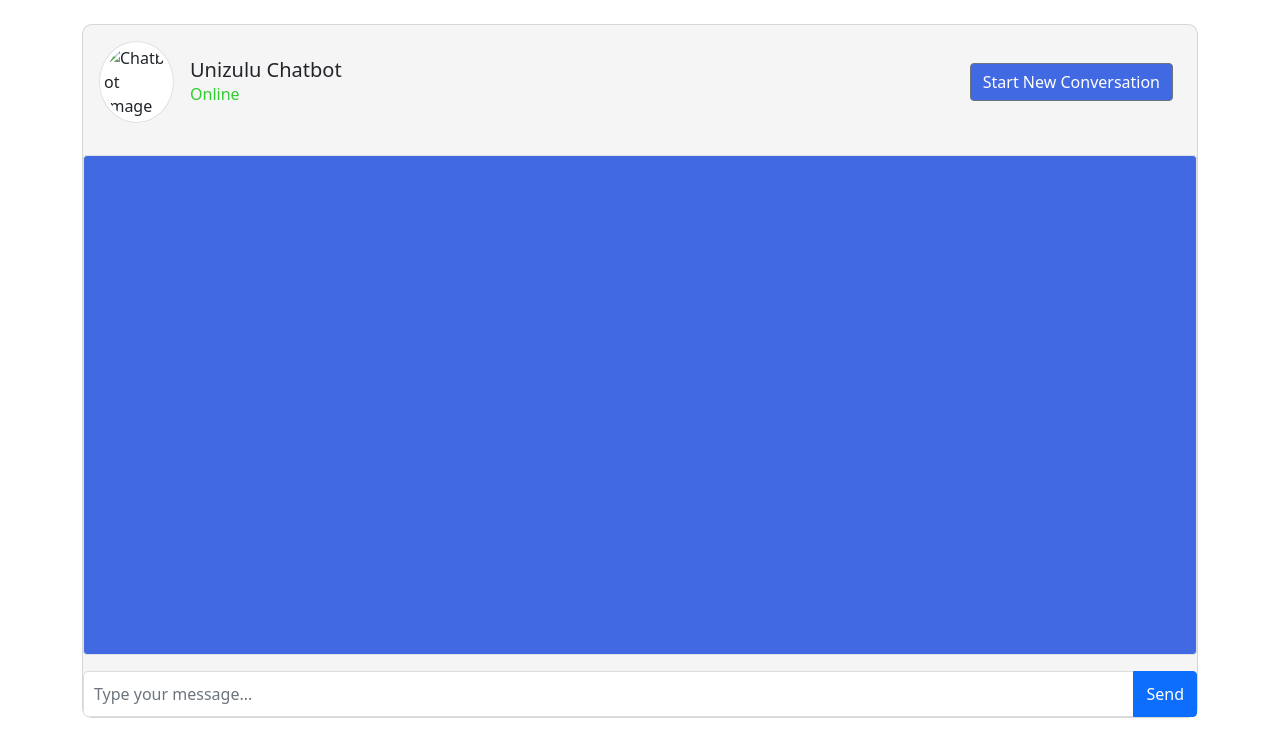
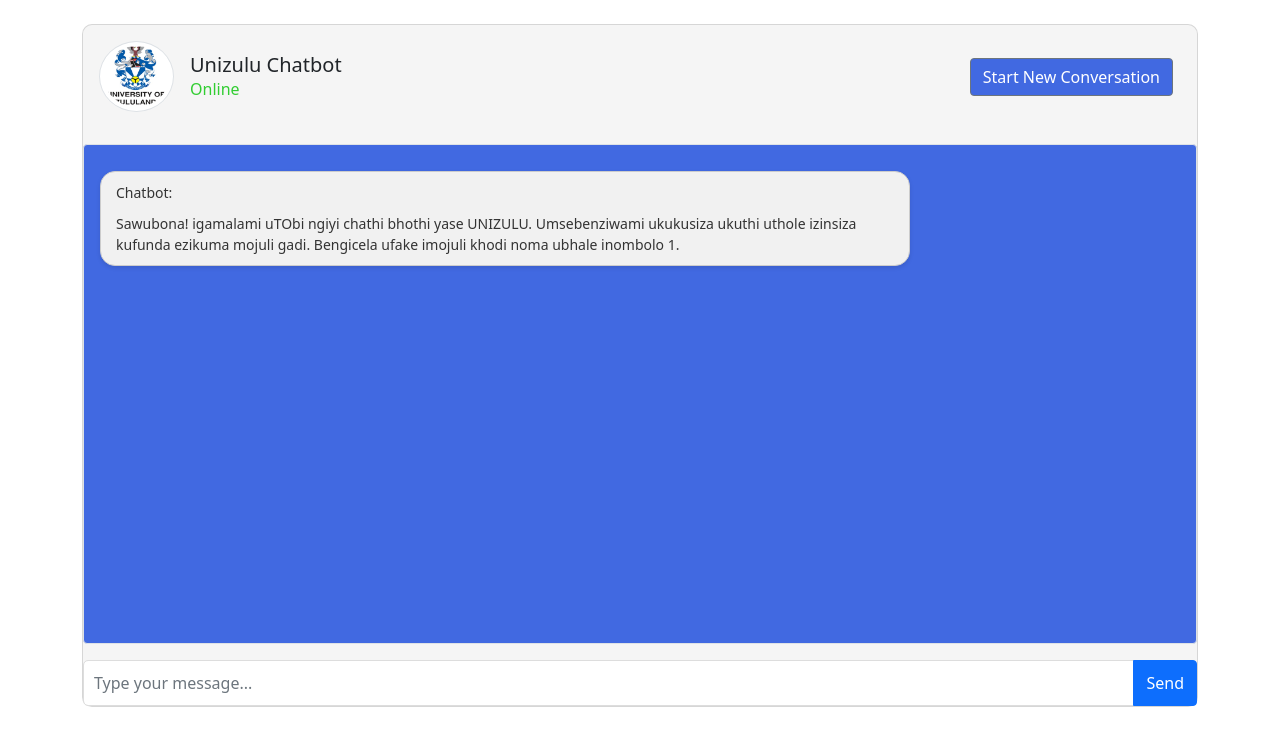
Before and after one commit to Zwelihle02/Zwelihle-, a plain HTML site: page index.html in a window 1280 px wide. Drawn offline with nearby package versions, Linux system fonts and the light colour scheme.

Commit message:
Update index.html

```diff
--- a/index.html
+++ b/index.html
@@ -18,7 +18,7 @@
             <div class="card-body p-3">
                 <div class="d-flex align-items-center mb-3">
                     <!-- Chatbot Image -->
-                    <img src="images/unizulu.png" class="rounded-circle img-thumbnail" width="75px" alt="Chatbot Image">
+                    <img src="unizulu.png" class="rounded-circle img-thumbnail" width="75px" alt="Chatbot Image">
                     <div class="ms-3">
                         <h5 class="mb-0">Unizulu Chatbot</h5>
                         <span style="color: limegreen;">Online</span>
@@ -51,7 +51,7 @@
     <!-- Scripts -->
     <script src="https://cdn.jsdelivr.net/npm/@popperjs/core@2.9.2/dist/umd/popper.min.js" integrity="sha384-IQsoLXl5PILFhosVNubq5LC7Qb9DXgDA9i+tQ8Zj3iwWAwPtgFTxbJ8NT4GN1R8p" crossorigin="anonymous"></script>
     <script src="https://cdn.jsdelivr.net/npm/bootstrap@5.0.2/dist/js/bootstrap.min.js" integrity="sha384-cVKIPhGWiC2Al4u+LWgxfKTRIcfu0JTxR+EQDz/bgldoEyl4H0zUF0QKbrJ0EcQF" crossorigin="anonymous"></script>
-    <script src="js/main.js"></script>
+    <script src="main.js"></script>
 
 </body>
 </html>
```
